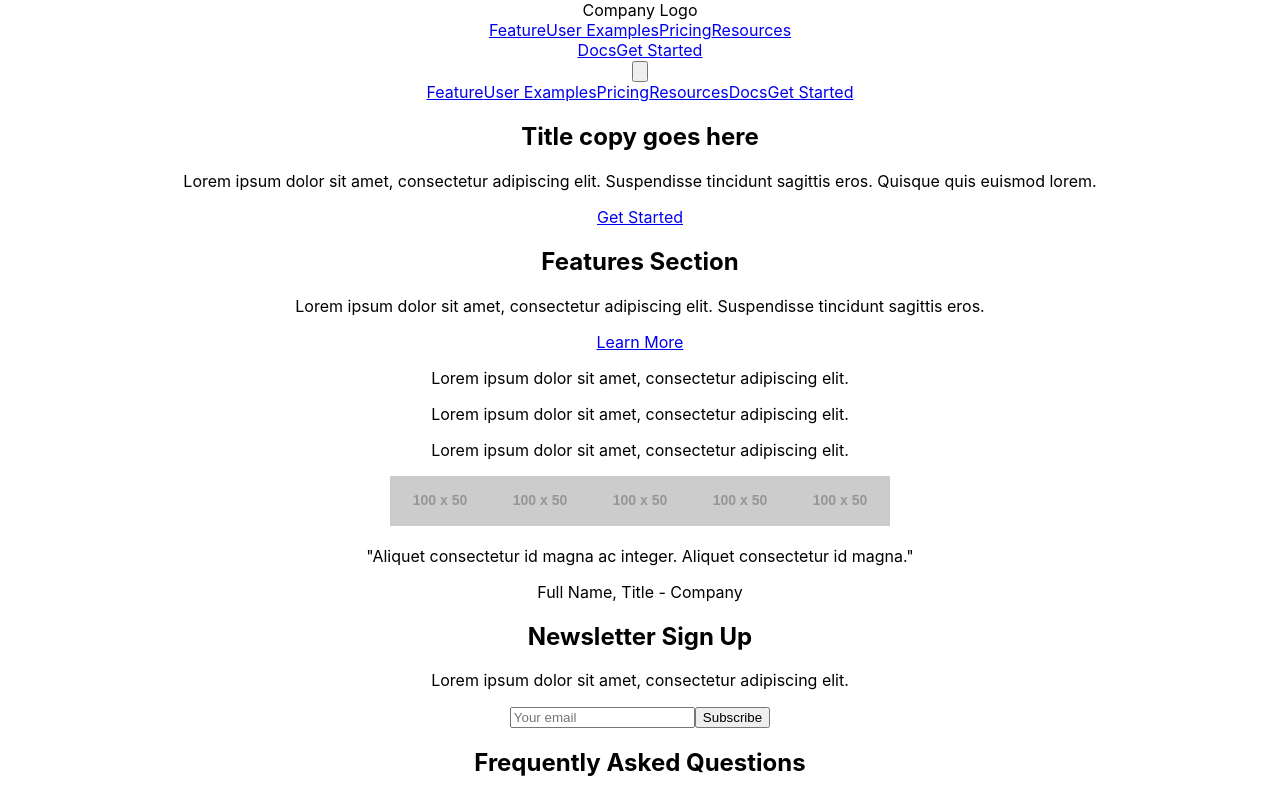
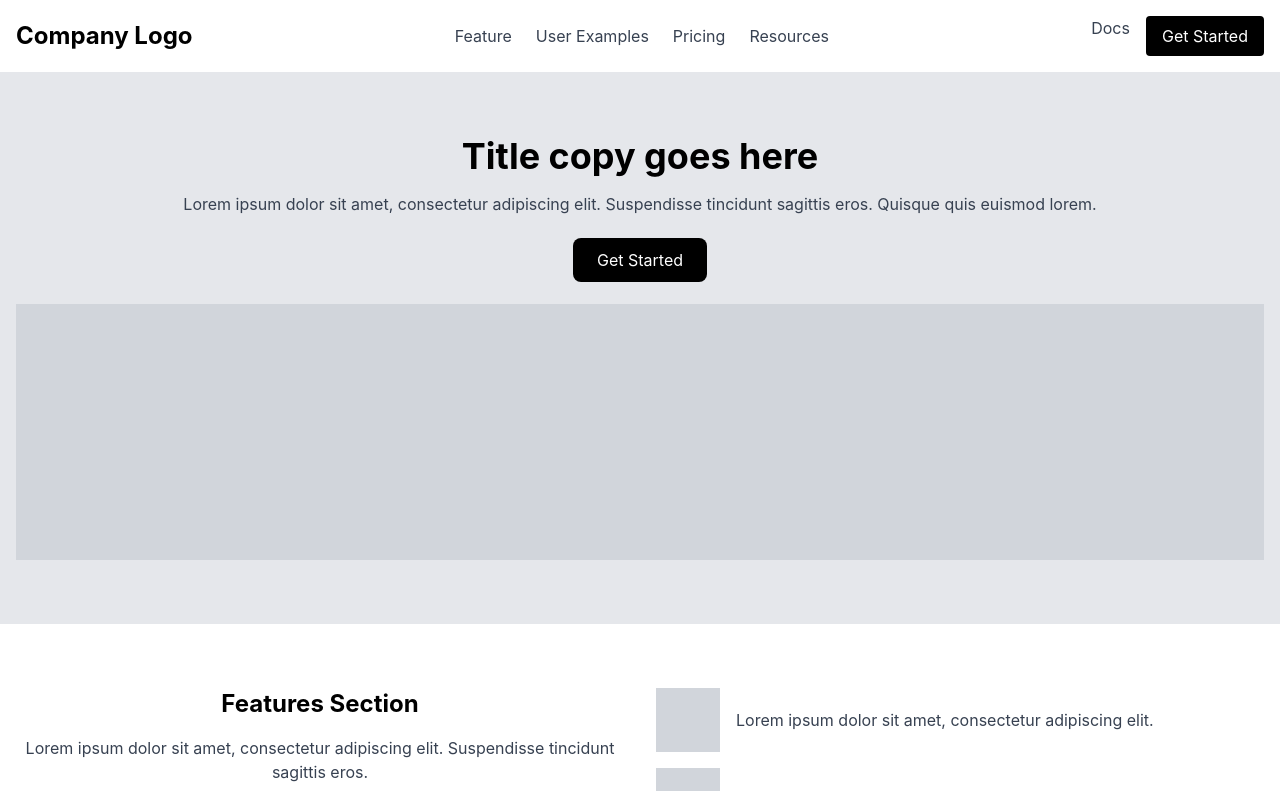
Before and after one commit to LinkedInLearning/converting-common-web-patterns-into-tailwind-css-using-generative-ai-6036000, a React (Create React App) app in the folder react-app/: page / in a window 1280 px wide. Shown: the top 791 px of the page. Built offline with nearby package versions, Linux system fonts and the light colour scheme.

Commit message:
end state with tailwind

```diff
--- a/react-app/package.json
+++ b/react-app/package.json
@@ -13,7 +13,6 @@
     "react": "^19.0.0",
     "react-dom": "^19.0.0",
     "react-scripts": "5.0.1",
-    "tailwindcss": "^4.0.9",
     "web-vitals": "^2.1.4"
   },
   "scripts": {
@@ -39,5 +38,8 @@
       "last 1 firefox version",
       "last 1 safari version"
     ]
+  },
+  "devDependencies": {
+    "tailwindcss": "^3.4.17"
   }
 }
--- a/react-app/src/index.css
+++ b/react-app/src/index.css
@@ -1,3 +1,7 @@
+@tailwind base;
+@tailwind components;
+@tailwind utilities;
+
 body {
   margin: 0;
   font-family: -apple-system, BlinkMacSystemFont, 'Segoe UI', 'Roboto', 'Oxygen',
--- /dev/null
+++ b/react-app/tailwind.config.js
@@ -0,0 +1,10 @@
+/** @type {import('tailwindcss').Config} */
+module.exports = {
+  content: [
+    "./src/**/*.{js,jsx,ts,tsx}",
+  ],
+  theme: {
+    extend: {},
+  },
+  plugins: [],
+}
```
Also changed, not shown: 1 other file (tests, documents, lock files or other folders).
